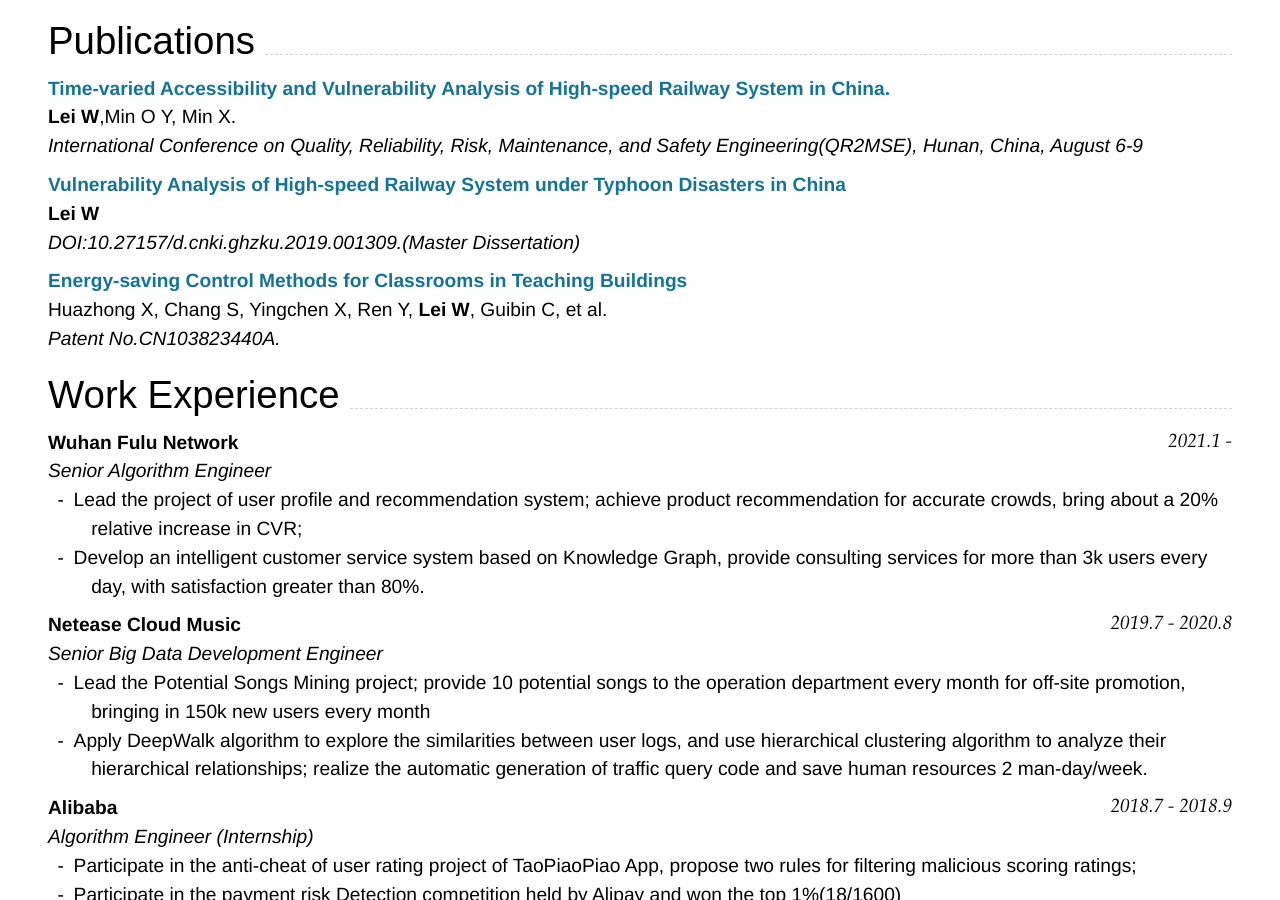
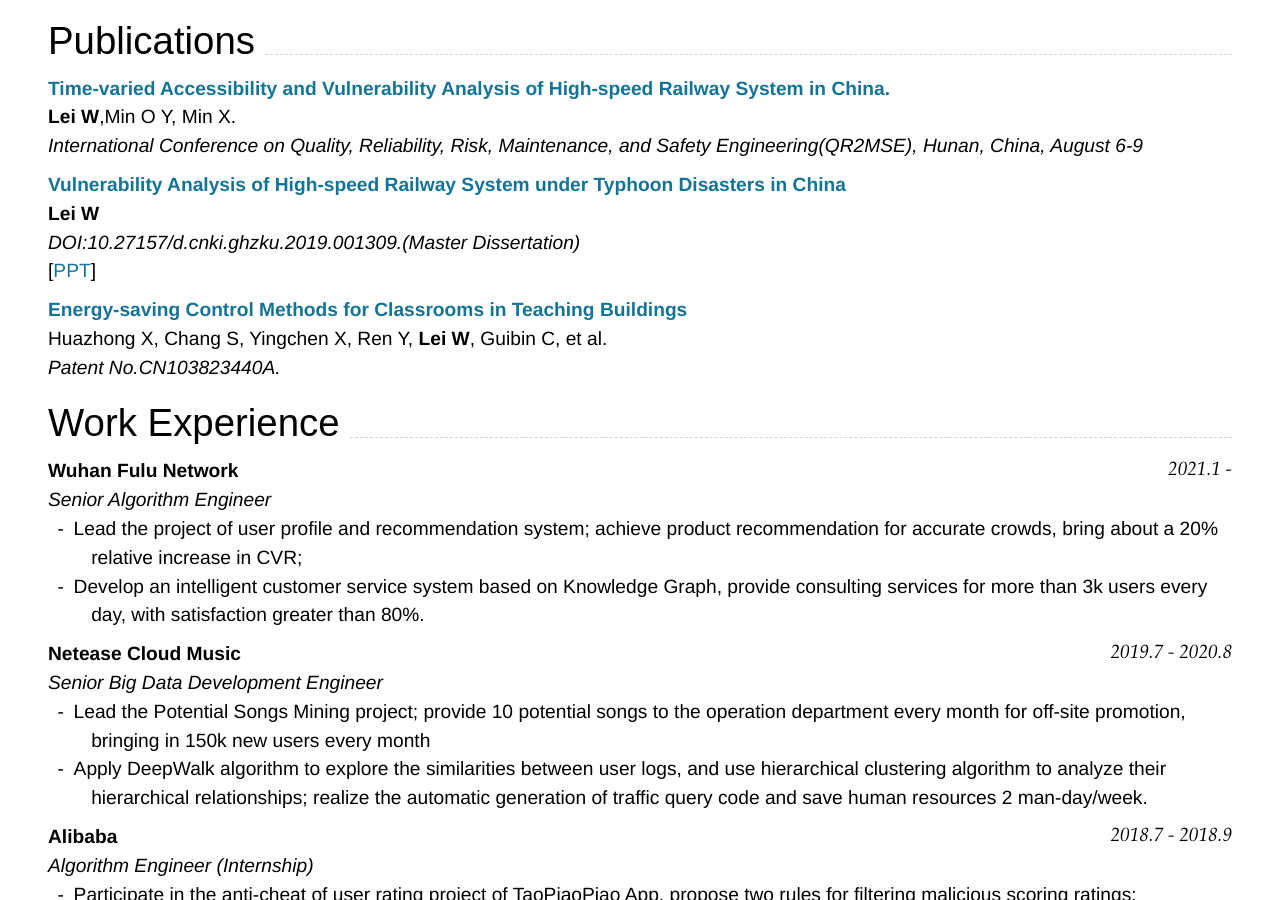
Before and after one commit to Zhuifeng414/wanglei.github.io, a Jekyll site: the page built from index.md, in a window 1280 px wide and 900 px high, scrolled down 663 px. Built offline with Jekyll 4.4.1, drawn with Linux system fonts in a browser that asks for light colours; nearby versions of some CDN libraries.

Commit message:
Update index.md

```diff
--- a/index.md
+++ b/index.md
@@ -53,6 +53,7 @@
 ### [**Vulnerability Analysis of High-speed Railway System under Typhoon Disasters in China**](https://kns.cnki.net/kcms/detail/detail.aspx?dbcode=CMFD&dbname=CMFD202001&filename=1019616534.nh&uniplatform=NZKPT&v=RBO9nE524GDjZRV-qPG4h0w7JFhgpqMy45cwUM885pbxO0kJEJT_WRQizMqvF5Pl)
 **Lei W**<br>
 _DOI:10.27157/d.cnki.ghzku.2019.001309.(Master Dissertation)_<br>
+[[PPT](https://github.com/Zhuifeng414/wanglei.github.io/blob/master/2.%E7%8E%8B%E9%9B%B7-M201672511-%E7%AD%94%E8%BE%A9PPT_eng.pdf)]
 
 
 ### [**Energy-saving Control Methods for Classrooms in Teaching Buildings**](https://patents.google.com/patent/CN103823440A/en)
```
